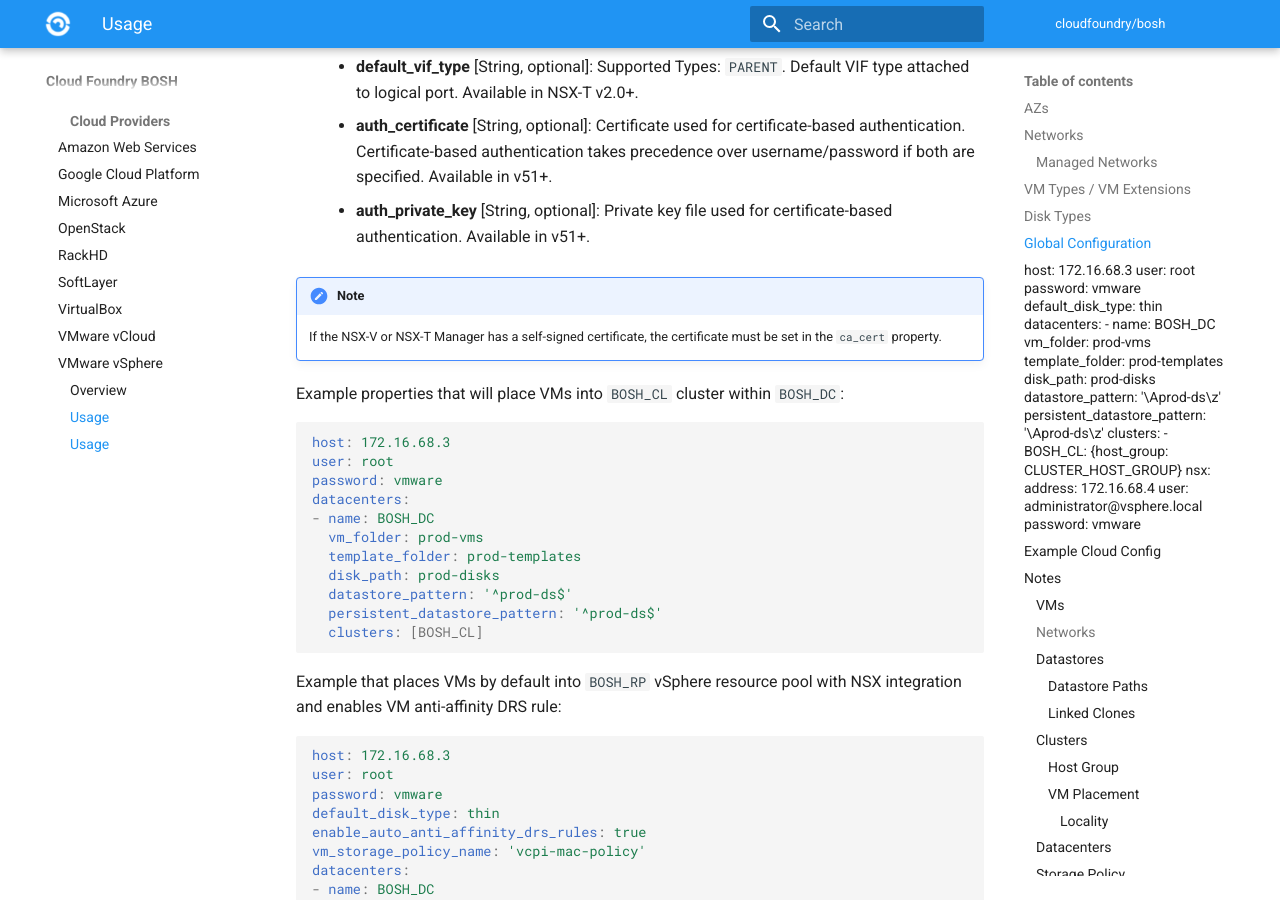
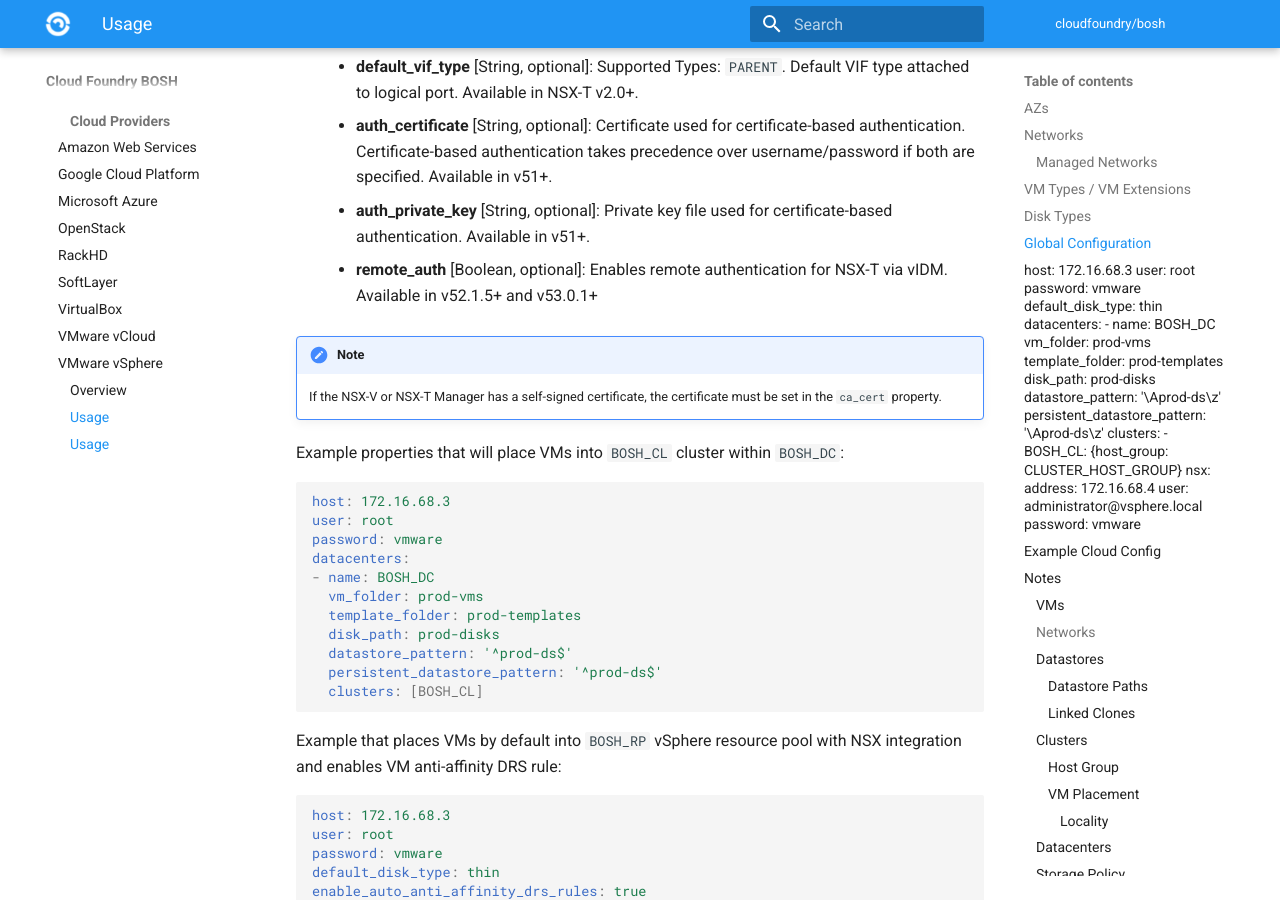
Before and after one commit to cloudfoundry/docs-bosh, an MkDocs documentation site: the page built from content/vsphere-cpi.md, in a window 1280 px wide and 900 px high, scrolled down 9116 px. Built offline with MkDocs 1.6.1 and Material for MkDocs 9.7.7, drawn with Linux system fonts in a browser that asks for light colours; old or Windows-style settings are respelled for this version of MkDocs.

Commit message:
Update vSphere CPI for remote_auth via vIDM

```diff
--- a/content/vsphere-cpi.md
+++ b/content/vsphere-cpi.md
@@ -303,6 +303,7 @@ Schema:
     * **default_vif_type** [String, optional]: Supported Types: `PARENT`. Default VIF type attached to logical port. Available in NSX-T v2.0+.
     * **auth_certificate** [String, optional]: Certificate used for certificate-based authentication. Certificate-based authentication takes precedence over username/password if both are specified. Available in v51+.
     * **auth_private_key** [String, optional]: Private key file used for certificate-based authentication. Available in v51+.
+    * **remote_auth** [Boolean, optional]: Enables remote authentication for NSX-T via vIDM. Available in v52.1.5+ and v53.0.1+
 
 !!! note
     If the NSX-V or NSX-T Manager has a self-signed certificate, the certificate must be set in the `ca_cert` property.
```
